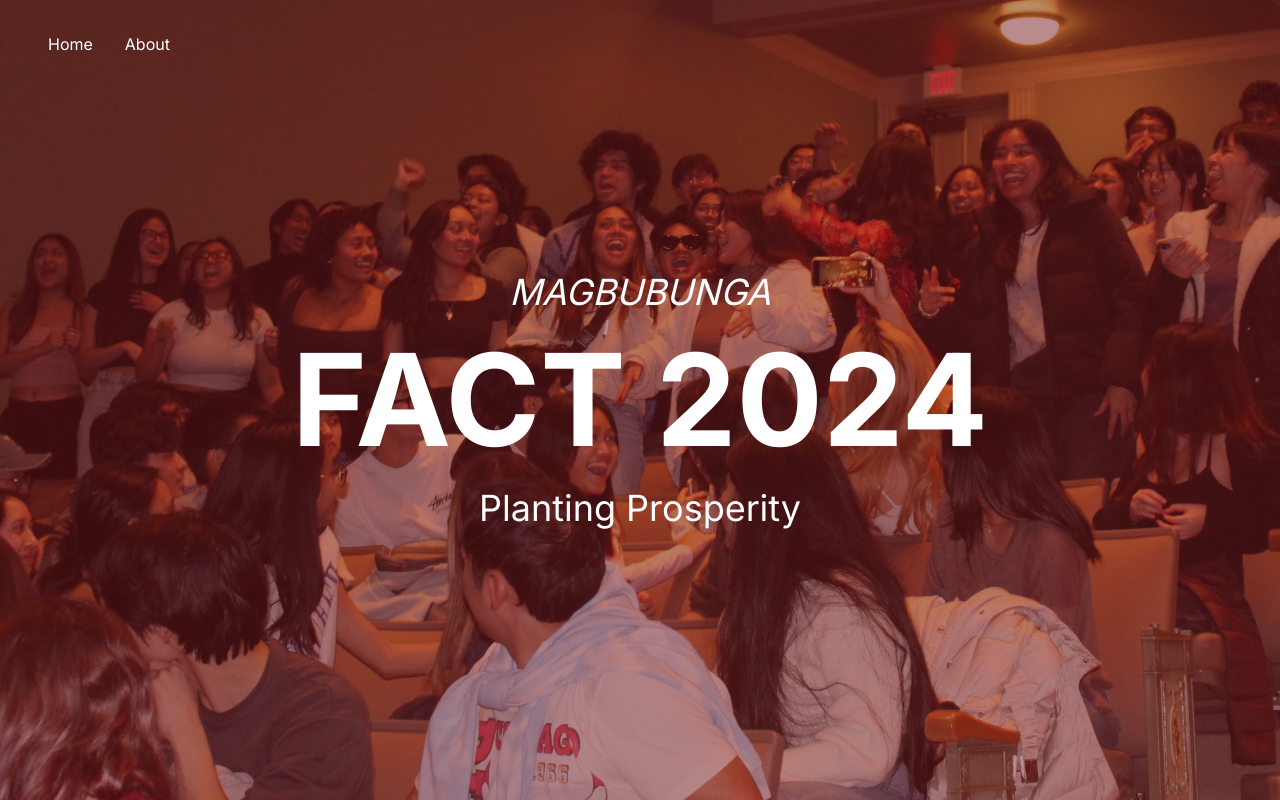
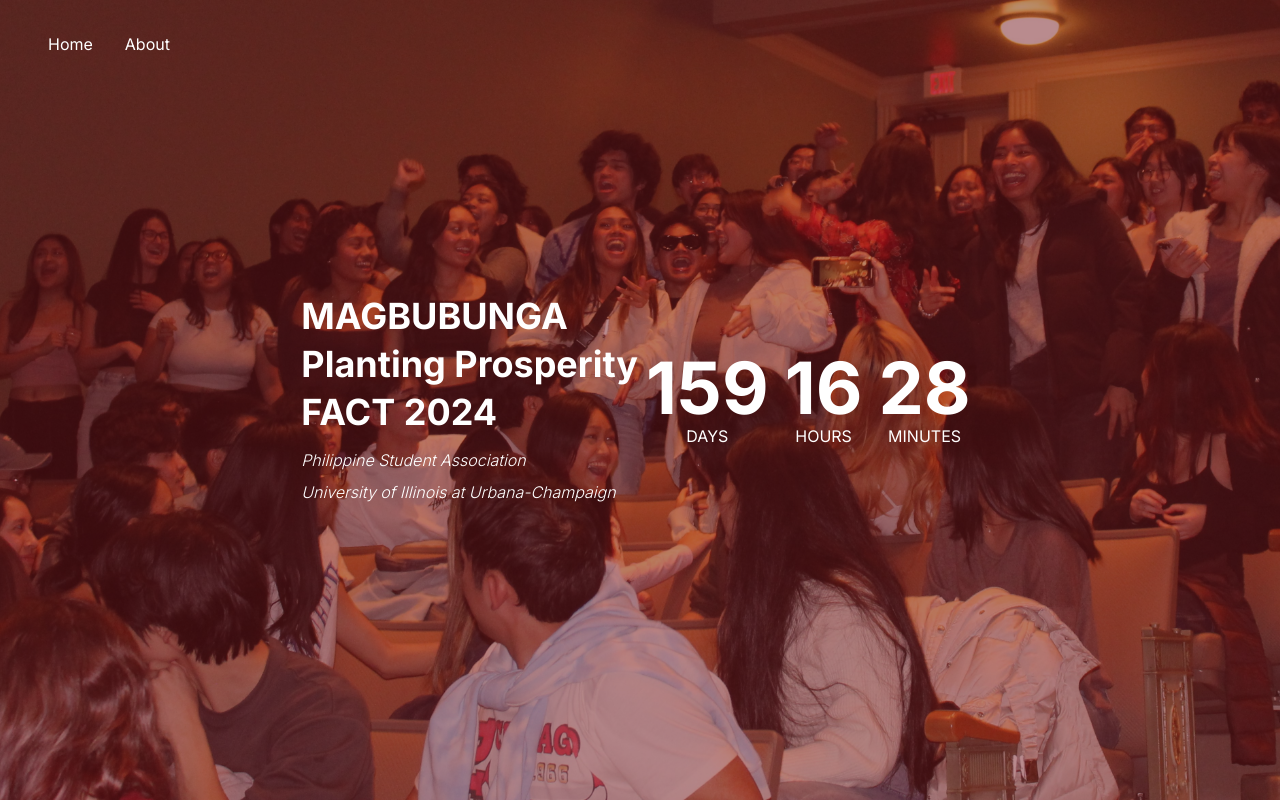
Before and after one commit to filipinx-americans-coming-together/fact-website-frontend, a Next.js app: page / in a window 1280 px wide. Built offline with nearby package versions, Linux system fonts and the light colour scheme.

Commit message:
added countdown timer

```diff
--- a/src/app/page.tsx
+++ b/src/app/page.tsx
@@ -10,10 +10,19 @@ export default function Home() {
     <>
       <BackgroundImage imageURL={BACKGROUND_URL}>
         <Navbar/>
-        <div className="flex flex-col justify-center text-center">
-          <div className="italic text-4xl">MAGBUBUNGA</div>
-          <div className="font-bold text-9xl my-6">FACT 2024</div>
-          <div className="text-4xl">Planting Prosperity</div>
+        <div className="flex sm: flex-col-reverse md:flex-row">
+          <div className="flex flex-col justify-start">
+            <div className="font-bold text-4xl my-1">MAGBUBUNGA</div>
+            <div className="font-bold text-4xl my-1">Planting Prosperity</div>
+            <div className="font-bold text-4xl my-1">FACT 2024</div>
+            <div className="italic font-light my-1 mt-3">Philippine Student Association</div>
+            <div className="italic font-light my-1">University of Illinois at Urbana-Champaign</div>
+          </div>
+          <div className="flex flex-col justify-center">
+            <CountdownTimer
+            date={new Date('October 31, 2024 19:00:00')}
+            />
+          </div>
         </div>
       </BackgroundImage>
     </>
--- a/src/components/CountdownTimer.tsx
+++ b/src/components/CountdownTimer.tsx
@@ -1,5 +1,6 @@
 "use client"
 
+import { time } from "console";
 import { useEffect, useState } from "react";
 
 interface CountdownTimeLeft {
@@ -16,9 +17,12 @@ const INIT_TIME = {
     seconds: 0
 }
 
-const FACT_2024_DATE = new Date('November 20, 2024 19:00:00')
+interface CountdownTimerProps {
+    date: Date;
+}
 
-export default function CountdownTimer() {
+
+export default function CountdownTimer({ date }: CountdownTimerProps) {
     const [timeLeft, setTimeLeft] = useState<CountdownTimeLeft>(INIT_TIME);
 
     useEffect(() => {
@@ -29,10 +33,10 @@ export default function CountdownTimer() {
         }, 1000)
     }, []);
 
-    function calculateTimeLeft(): CountdownTimeLeft {
+    const calculateTimeLeft = (): CountdownTimeLeft => {
         let timeLeft: CountdownTimeLeft = {};
         let currentDate = new Date();
-        let difference = FACT_2024_DATE.getTime() - currentDate.getTime();
+        let difference = date.getTime() - currentDate.getTime();
 
         if (difference > 0) {
             timeLeft = {
@@ -48,17 +52,19 @@ export default function CountdownTimer() {
 
     return (
         <>
-            <div>
-                {timeLeft.days}
-            </div>
-            <div>
-                {timeLeft.hours}
-            </div>
-            <div>
-                {timeLeft.minutes}
-            </div>
-            <div>
-                {timeLeft.seconds}
+            <div className="flex flex-row text-center">
+                <div className="mx-2">
+                    <div className="font-bold text-7xl">{timeLeft.days}</div>
+                    <div>DAYS</div>
+                </div>
+                <div className="mx-2">
+                    <div className="font-bold text-7xl">{timeLeft.hours}</div>
+                    <div>HOURS</div>
+                </div>
+                <div className="mx-2">
+                    <div className="font-bold text-7xl">{timeLeft.minutes}</div>
+                    <div>MINUTES</div>
+                </div>
             </div>
         </>
     )
```
